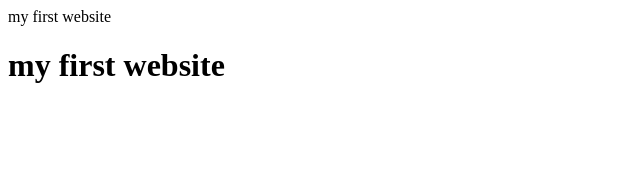
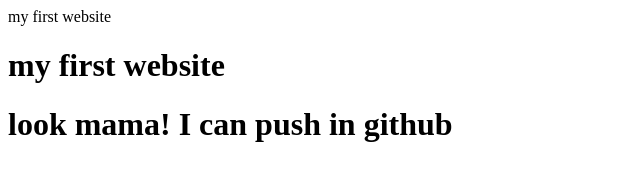
Before and after one commit to Nura-Alam-Protik/my-first-website, a plain HTML site: page index.html in a window 1280 px wide. Shown: the whole page, without its empty margins (0-640 px from the left). Drawn offline with Linux system fonts and the light colour scheme.

Commit message:
learned githun

```diff
--- a/index.html
+++ b/index.html
@@ -4,5 +4,6 @@
     </head>
     <body>
         <h1>my first website</h1>
+        <h1>look mama! I can push in github</h1>
     </body>
 </html>
```
